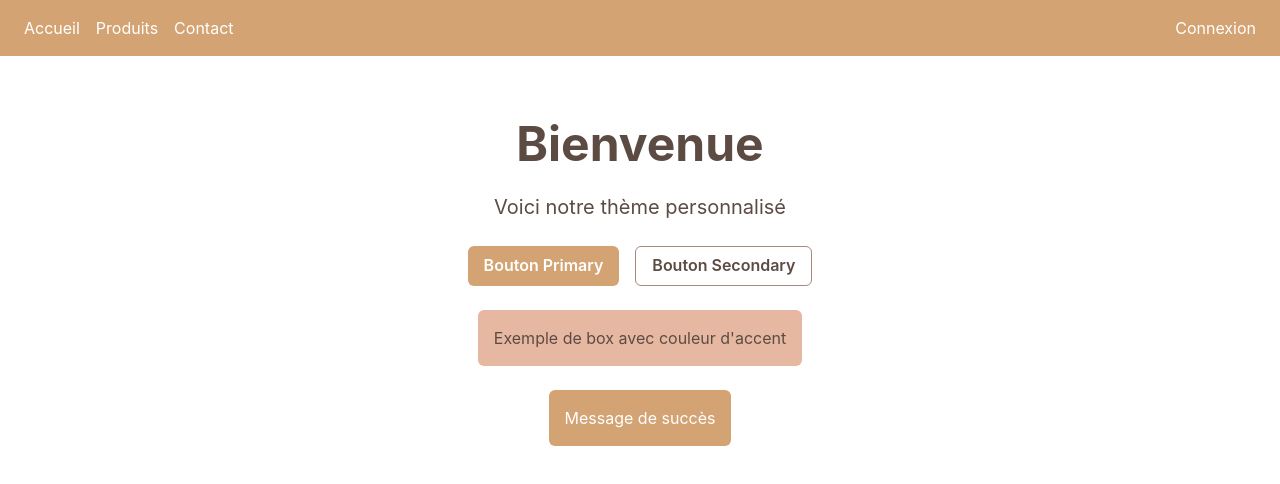
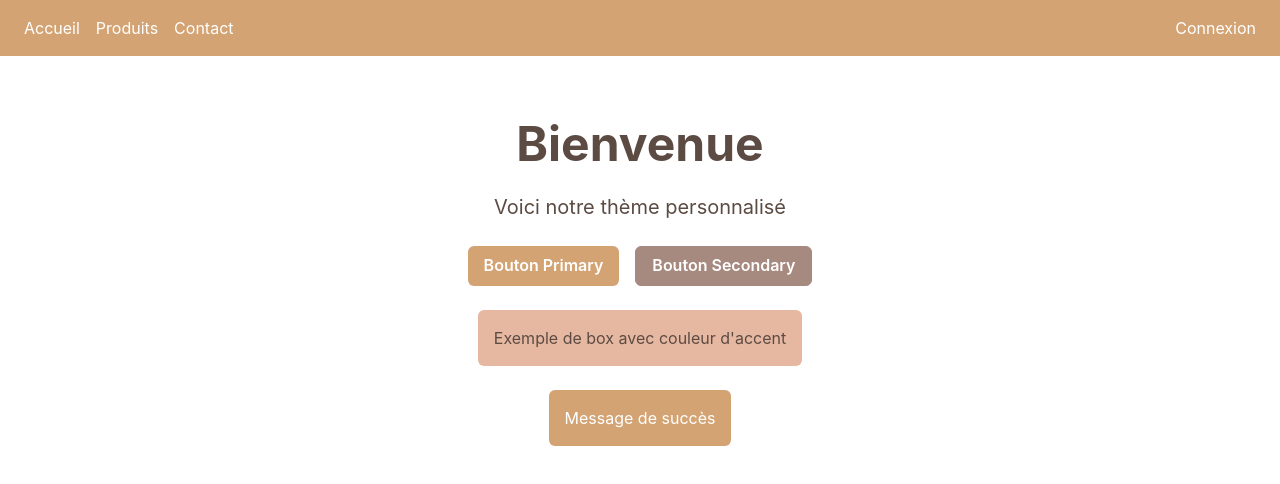
Before and after one commit to asawaaah/recettes, a React (Create React App) app: page / in a window 1280 px wide. Shown: the top 484 px of the page. Built offline with nearby package versions, Linux system fonts and the light colour scheme.

Commit message:
feat: update button styles and theme colors for improved visual design

```diff
--- a/src/pages/Home.js
+++ b/src/pages/Home.js
@@ -17,18 +17,29 @@ function Home() {
 
           <HStack spacing={4}>
             <Button
-              colorScheme="brand"
+              variant="solid"
               bg="brand.primary"
               color="white"
-              _hover={{ bg: 'brand.accent' }}
+              _hover={{
+                bg: 'brand.primaryDark'
+              }}
+              _active={{
+                bg: 'brand.primary',
+                transform: 'scale(0.98)'
+              }}
             >
               Bouton Primary
             </Button>
             <Button
               variant="outline"
+              bg= 'brand.secondary'
               borderColor="brand.secondary"
-              color="brand.text"
-              _hover={{ bg: 'brand.accent', color: 'white' }}
+              color="white"
+              _hover={{ bg: 'brand.background', color: 'brand.secondary' }}
+              _active={{
+                bg: 'brand.primaryDark',
+                transform: 'scale(0.98)'
+              }}
             >
               Bouton Secondary
             </Button>
--- a/src/theme/index.js
+++ b/src/theme/index.js
@@ -4,6 +4,7 @@ const theme = extendTheme({
   colors: {
     brand: {
       primary: '#D4A373',
+      primaryDark: '#8F6A47',
       secondary: '#A78A7F',
       background: '#FFF9F2',
       text: '#5C4B43',
```
